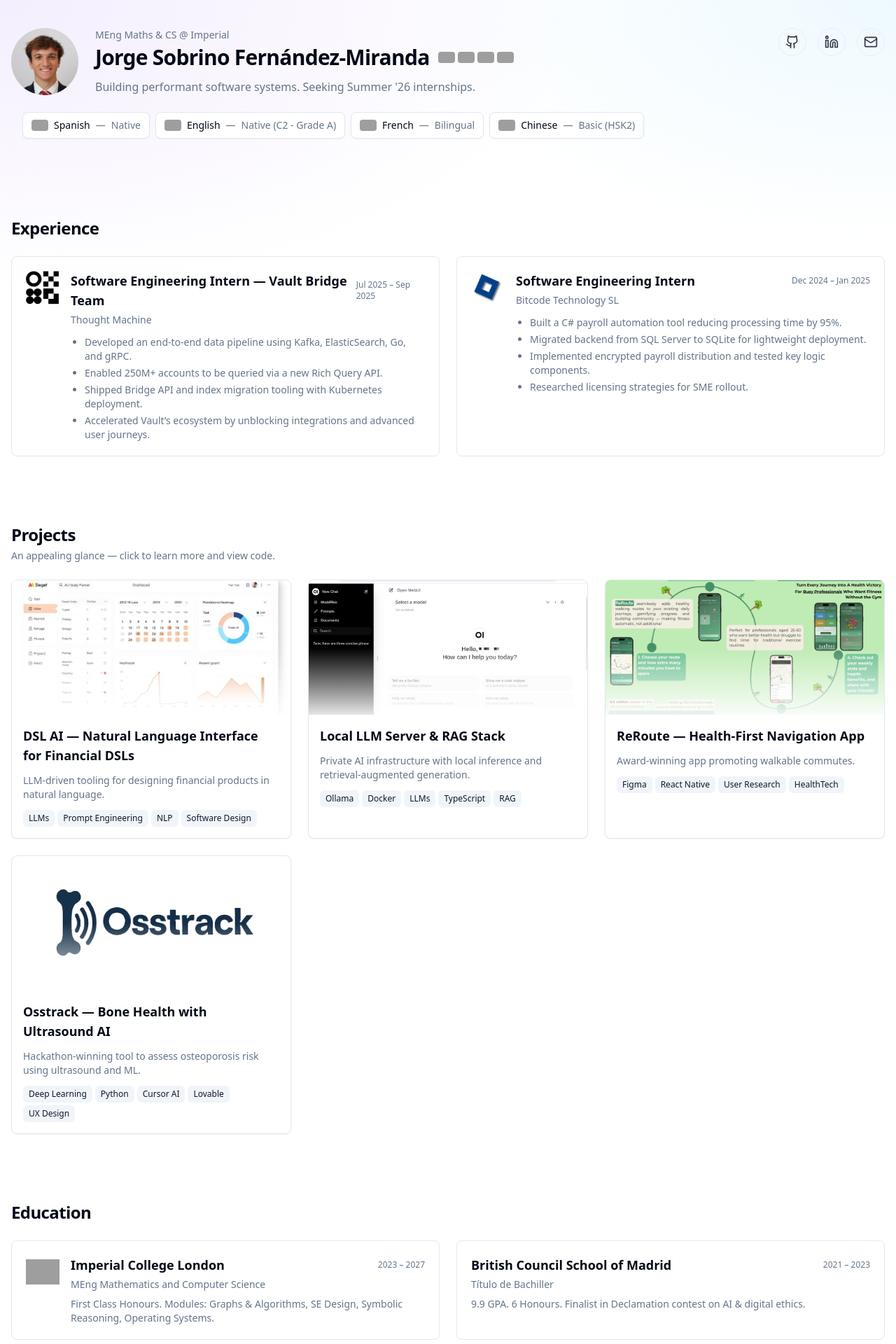
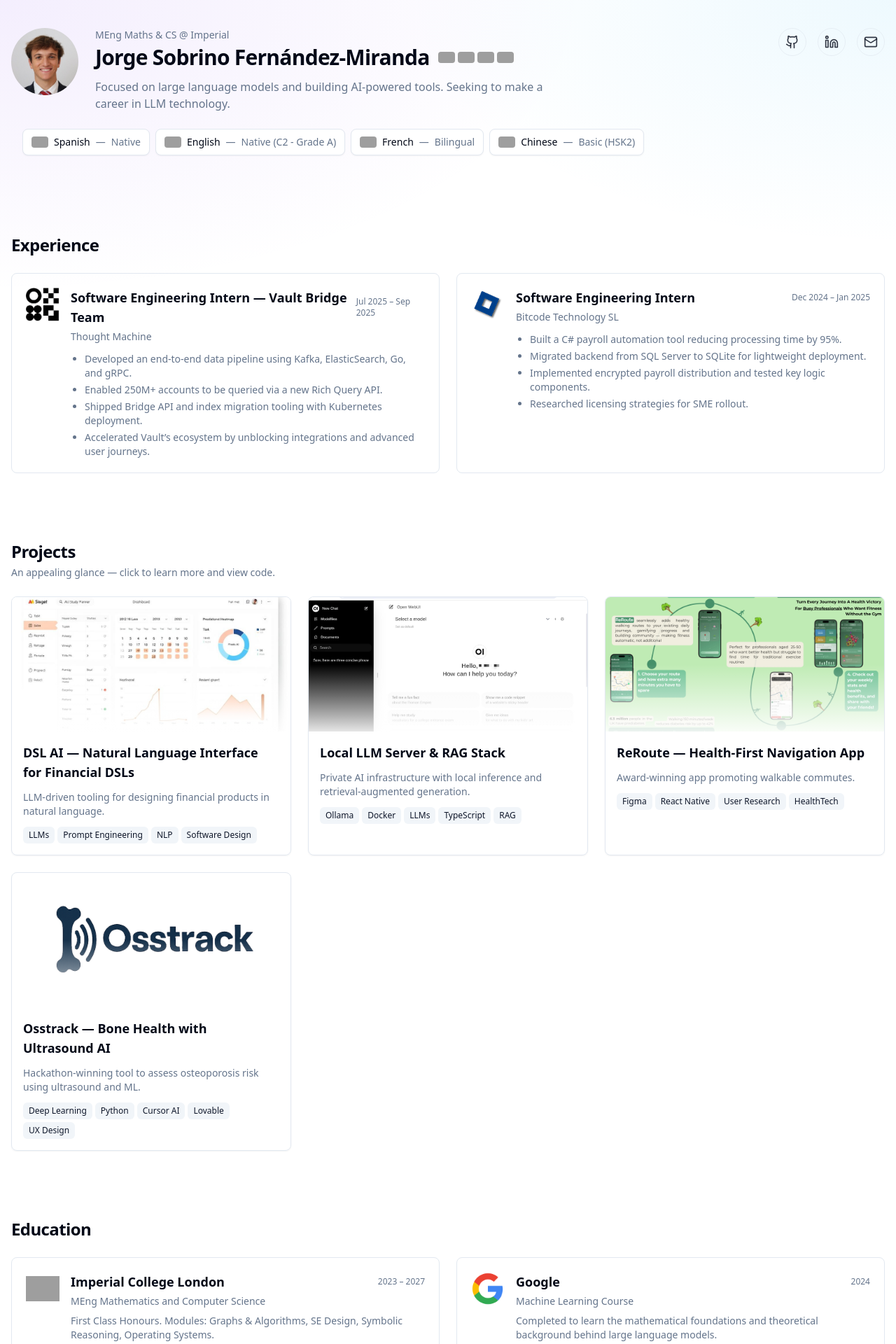
Before and after one commit to j-sobrino/portfolio-jorge, a React (Vite) app: page /#/ in a window 1280 px wide. Shown: the top 1920 px of the page at 70% size. Built offline with nearby package versions, Linux system fonts and the light colour scheme; grey boxes are pictures that could not be loaded.

Commit message:
Add google ml crash course

```diff
--- a/src/data/portfolio.ts
+++ b/src/data/portfolio.ts
@@ -3,7 +3,7 @@
 export const profile = {
   name: "Jorge Sobrino Fernández-Miranda",
   role: "MEng Maths & CS @ Imperial",
-  tagline: "Building performant software systems. Seeking Summer '26 internships.",
+  tagline: "Focused on large language models and building AI-powered tools. Seeking to make a career in LLM technology.",
   location: "London, UK",
   links: {
     github: "https://github.com/yourhandle",
@@ -15,6 +15,7 @@ export const profile = {
 import thoughtMachineLogo from "@/assets/thought-machine-logo.png";
 import bitcodeLogo from "@/assets/bitcode-logo.png";
 import imperialLogo from "@/assets/imperial-logo.png";
+import googleLogo from "@/assets/google-logo.png";
 import profilePhoto from "@/assets/foto-jorge.jfif";
 import projectStudy from "@/assets/project-study-planner.jpg";
 import projectBanking from "@/assets/project-mobile-banking.jpg";
@@ -100,6 +101,13 @@ export const education = [
     logo: imperialLogo,
   },
   {
+    school: "Google",
+    degree: "Machine Learning Course",
+    period: "2024",
+    notes: "Completed to learn the mathematical foundations and theoretical background behind large language models.",
+    logo: googleLogo,
+  },
+  {
     school: "British Council School of Madrid",
     degree: "Título de Bachiller",
     period: "2021 – 2023",
```
Also changed, not shown: src/assets/google-logo.png (added).
